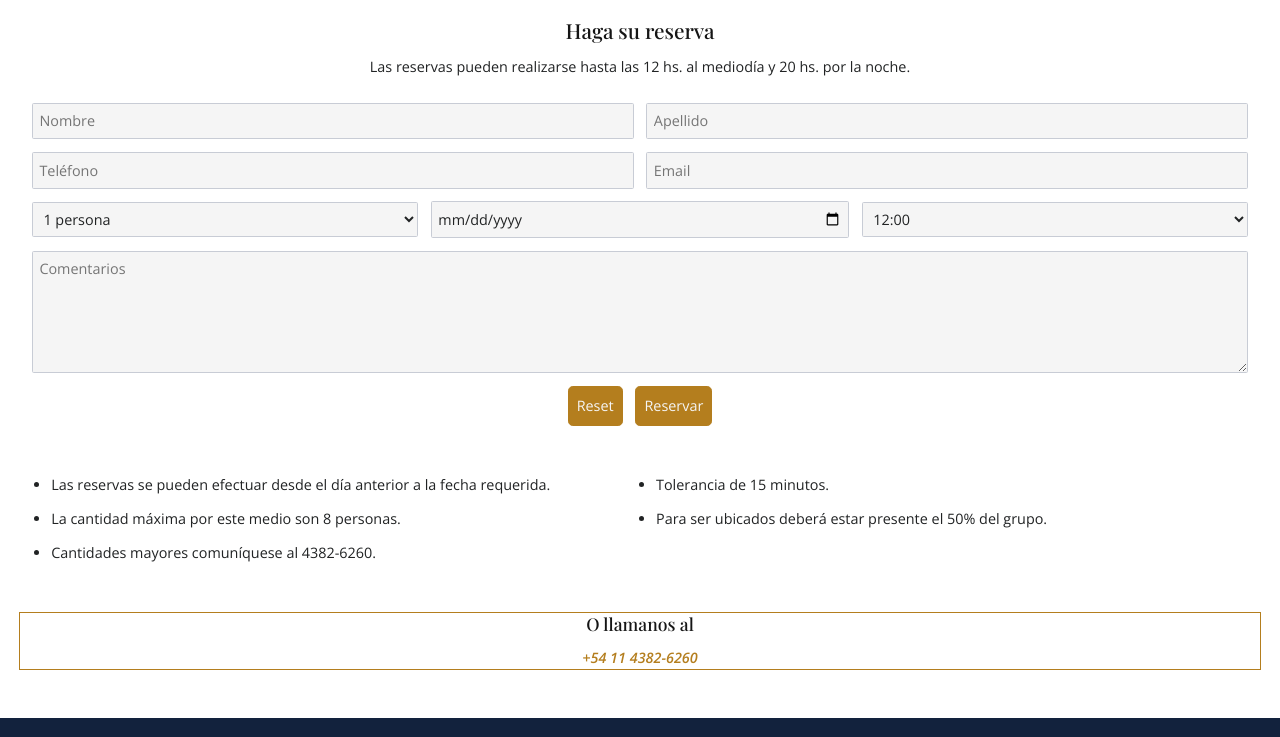
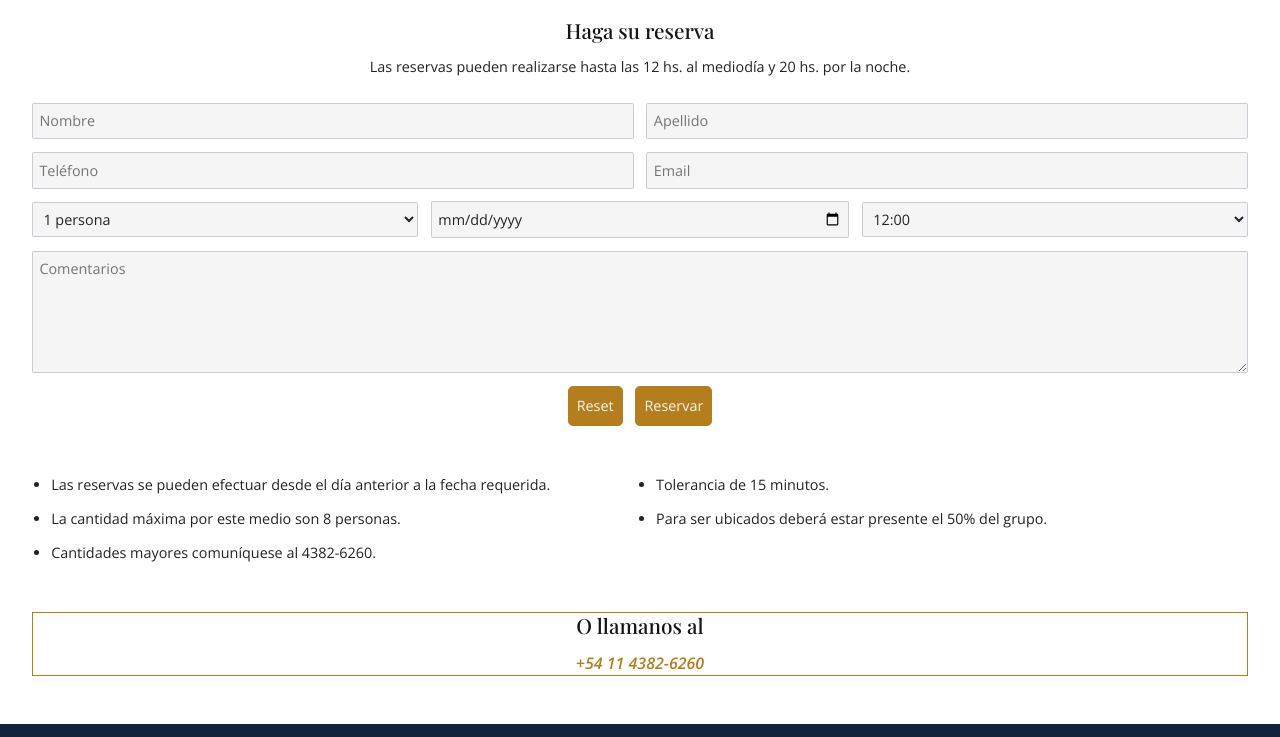
Before and after one commit to carobienaime/PF-Bienaime, a website: page sections/reservas.html in a window 1280 px wide. Shown: the part 215-952 px from the top of the page. Drawn offline with nearby package versions, Linux system fonts and the light colour scheme; a web font is replaced by a local one.

Commit message:
modificaciones realizadas a la version tablet de la secc reservas

```diff
--- a/scss/media-queries/_tablet.scss
+++ b/scss/media-queries/_tablet.scss
@@ -54,9 +54,8 @@
                 "telefono telefono telefono email email email"
                 "comensal comensal fecha fecha horario horario"
                 "mensaje mensaje mensaje mensaje mensaje mensaje"
-                ". boton boton boton boton .";
+                ". . boton boton . .";
                 column-gap: 0.8rem;
-
 
                 .input-reserva1{
                     grid-area: nombre;
@@ -184,7 +183,16 @@
         }
 
         .h2-p-reserva{
+            margin-left: 2rem;
+            margin-right: 2rem;
 
+            .h2-telefono{
+                font-size: 1.3rem;
+            }
+
+            .p-telefono{
+                font-size: 1rem;
+            }
         }
     }
 
```
Also changed, not shown: css/styles.css.
